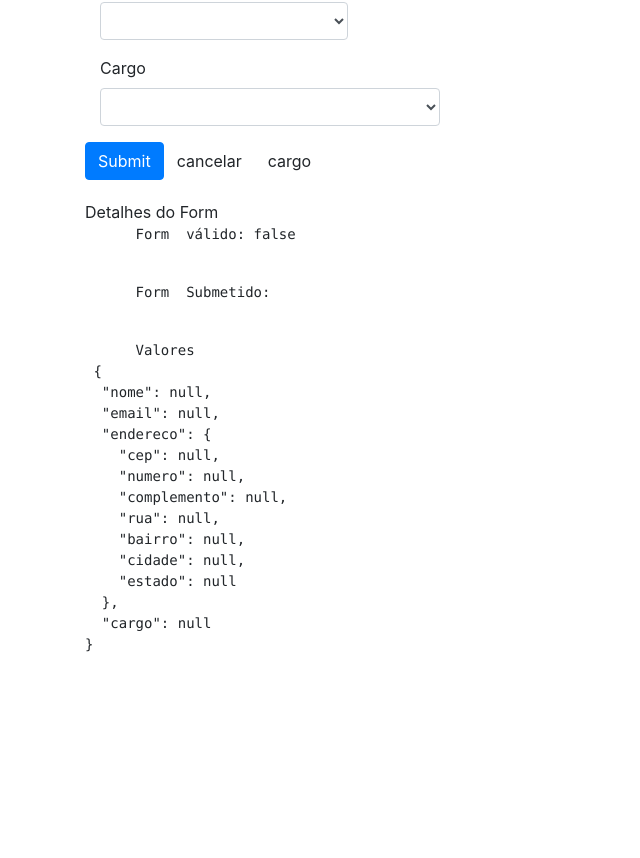
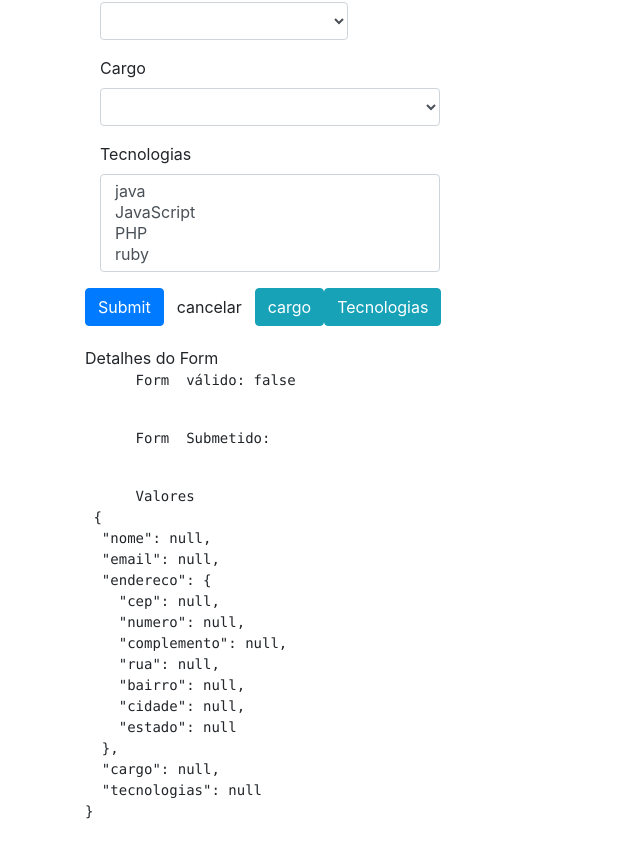
Before and after one commit to Erickrio/angular8, an Angular app: page /dataForm in a window 1280 px wide. Shown: the part 774-1632 px from the top of the page, without its empty margins (0-640 px from the left). Before the commit the page ends 1466 px from the top, so only its background shows below. Built offline with nearby package versions, Linux system fonts and the light colour scheme.

Commit message:
select multiple

```diff
--- a/src/app/data-form/data-form.component.html
+++ b/src/app/data-form/data-form.component.html
@@ -123,12 +123,21 @@
     </div>
   </div>
 
+  <div class="form-group">
+    <div class="col-md-4" [ngClass]="aplicaCssErro('tecnologias')">
+      <label for="tecnologias" class="control-label">Tecnologias</label>
+      <select multiple class="form-control" id="tecnologias" formControlName="tecnologias">
+      <option *ngFor="let tecnologia of tecnologias" [value]="tecnologia.nome">{{ tecnologia.desc }}</option>
+    </select>
+  </div>
+</div>
  <!--Somente quando o formulario estiver válido
   <button type="submit" class="btn btn-primary" [disabled]="!formulario.valid">Submit</button>
   -->
   <button type="submit" class="btn btn-primary">Submit</button>
-  <button class="btn" (click)="resetar()">cancelar</button>
-   <button class="btn" (click)="setarCargo()">cargo</button>
+  <button class="btn btn-default" (click)="resetar()">cancelar</button>
+   <button class="btn btn-info" (click)="setarCargo()">cargo</button>
+   <button class="btn btn-info" (click)="setarTecnologias()">Tecnologias</button>
 
 
   <app-form-debug [form]="formulario"></app-form-debug>
--- a/src/app/data-form/data-form.component.ts
+++ b/src/app/data-form/data-form.component.ts
@@ -18,6 +18,7 @@
   // estados: EstadoBr[];
   estados: Observable <EstadoBr[]>;
   cargos: any[];
+  tecnologias: any[];
 
   constructor(
     private formBuilder: FormBuilder,
@@ -32,6 +33,7 @@
     //Inicio do componente
     this.estados = this.dropdownService.getEstadosBr();
     this.cargos = this.dropdownService.getCargos();
+    this.tecnologias = this.dropdownService.getTecnologias();
 
     // this.dropdownService.getEstadosBr()
     //   .subscribe(dados => {
@@ -56,7 +58,8 @@
         cidade: [null, Validators.required],
         estado: [null, Validators.required]
       }),
-      cargo: [null]
+      cargo: [null],
+      tecnologias: [null]
     });
   }
 
@@ -171,5 +174,12 @@
     return obj1 && obj2 ? (obj1.nome === obj2.nome && obj1.nivel === obj2.nivel) : obj1 === obj2;
   }
 
+  setarTecnologias(){
+    this.formulario.get('tecnologias').setValue([
+      'Java', 'JavaScript' , 'Php'
+
+    ])
+  }
+
 
 }
--- a/src/app/shared/services/dropdown.service.ts
+++ b/src/app/shared/services/dropdown.service.ts
@@ -1,5 +1,5 @@
 import { EstadoBr } from './../models/estado-br';
-import { HttpClientModule ,HttpResponse} from '@angular/common/http';
+import { HttpClientModule, HttpResponse } from '@angular/common/http';
 import { Injectable } from '@angular/core';
 import { HttpClient } from '@angular/common/http';
 import { map } from 'rxjs/operators';
@@ -10,7 +10,7 @@
 })
 export class DropdownService {
 
-  constructor( private http: HttpClient ) { }
+  constructor(private http: HttpClient) { }
 
   getEstadosBr() {
     return this.http.get<EstadoBr[]>('assets/dados/estadosbr.json');
@@ -22,4 +22,13 @@
       { nome: 'Dev', nivel: 'Senior', desc: 'Dev Sr' }
     ];
   }
+
+  getTecnologias() {
+    return [
+      { nome: 'Java', desc: 'java' },
+      { nome: 'JavaScript', desc: 'JavaScript' },
+      { nome: 'Php', desc: 'PHP' },
+      { nome: 'ruby', desc: 'ruby' }
+    ];
+  }
 }
```
